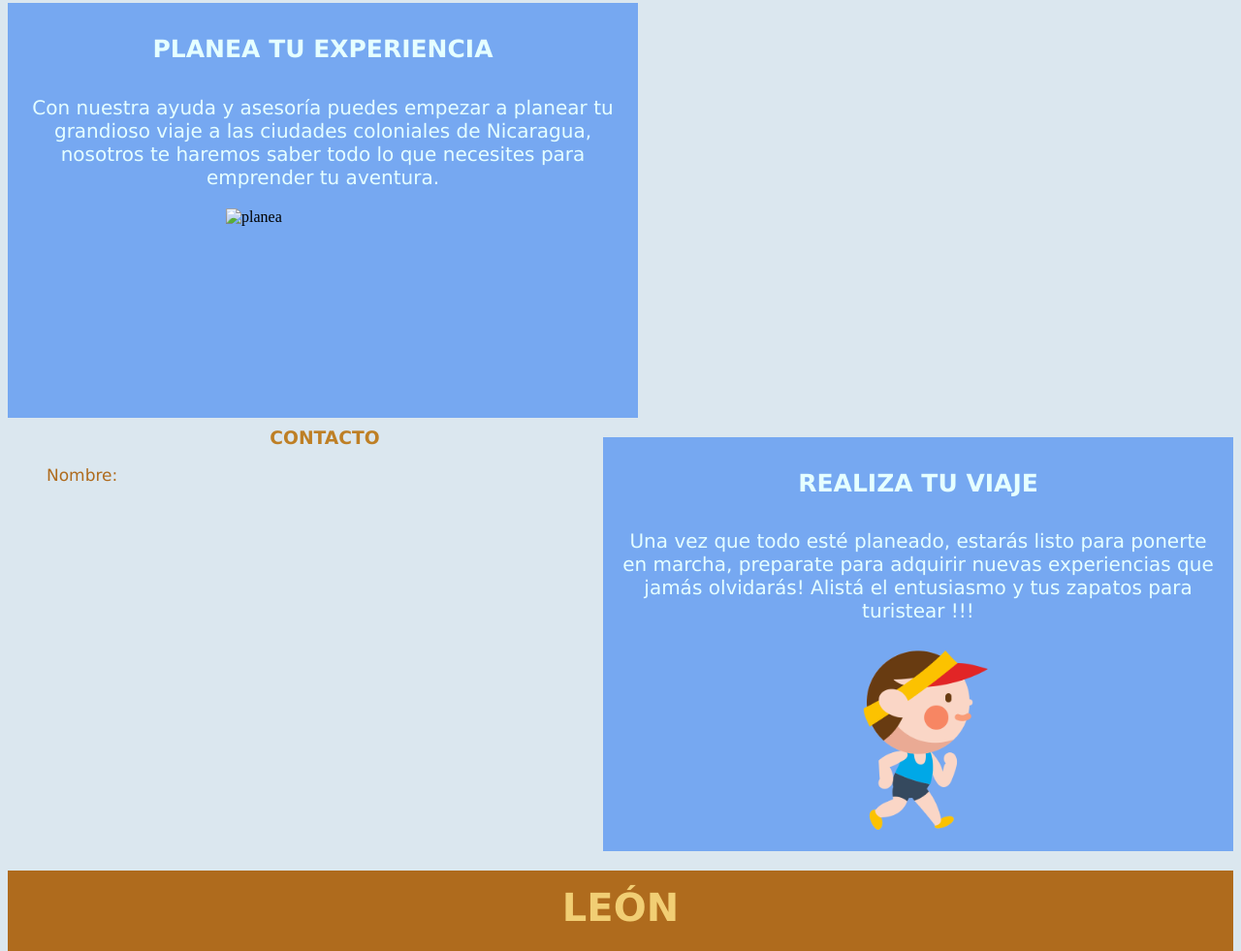
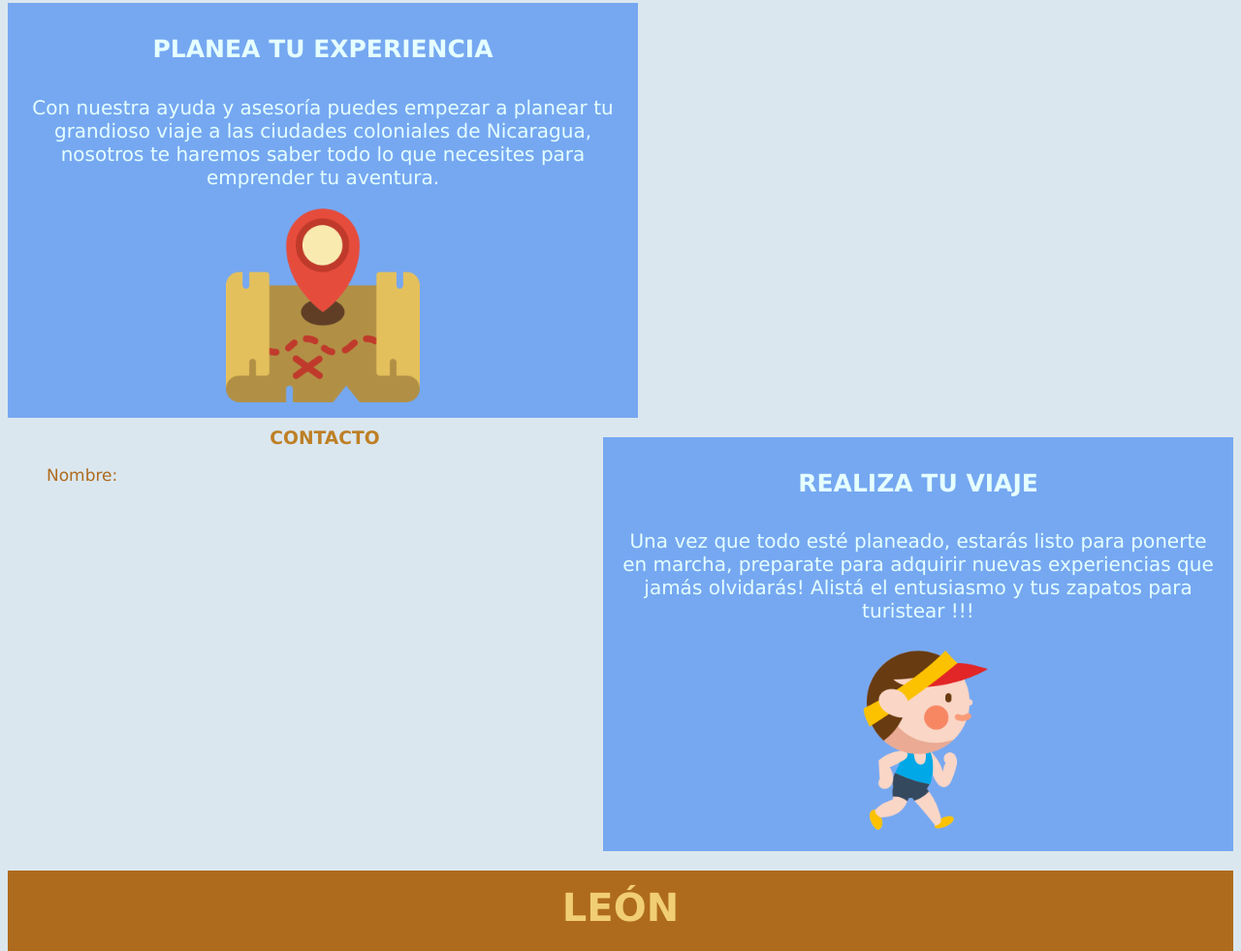
Before and after one commit to gabsgianolli/gabsgianolli.github.io, a plain HTML site: page index.html in a window 1280 px wide. Shown: the part 710-1691 px from the top of the page at 97% size. Drawn offline with Linux system fonts and the light colour scheme; files whose address does not match are found by name.

Commit message:
Update index.html

```diff
--- a/index.html
+++ b/index.html
@@ -48,7 +48,7 @@
 			</h4>
 			<p>Con nuestra ayuda y asesoría puedes empezar a planear tu grandioso viaje a las ciudades coloniales de Nicaragua, nosotros te haremos saber todo lo que necesites para emprender tu aventura.</p>
 			<figure>
-			<img src="Images/location (1).png" alt="planea" width="200" height="200">
+			<img src="location (1).png" alt="planea" width="200" height="200">
 			</figure>
 		</div>
 	</article>
```
